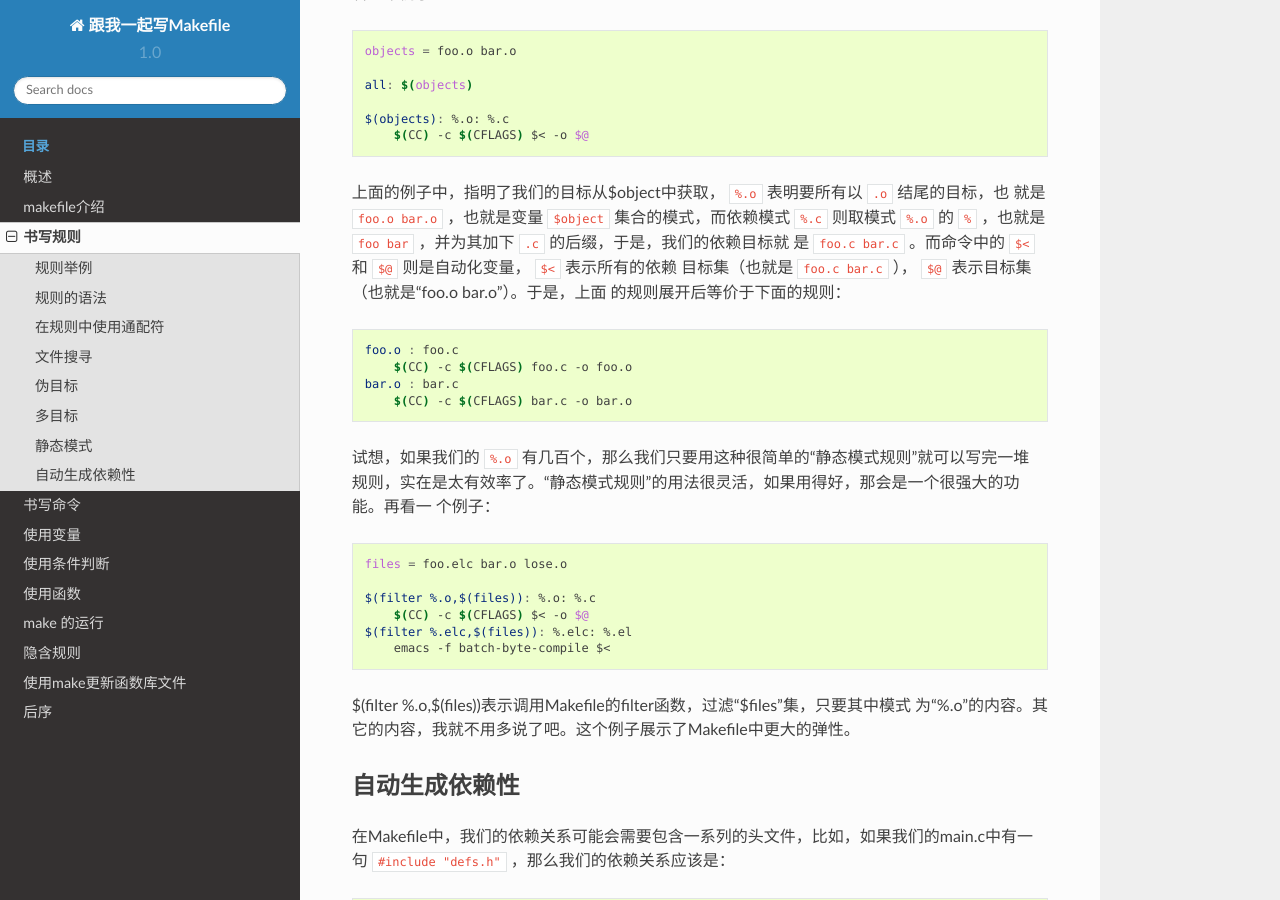
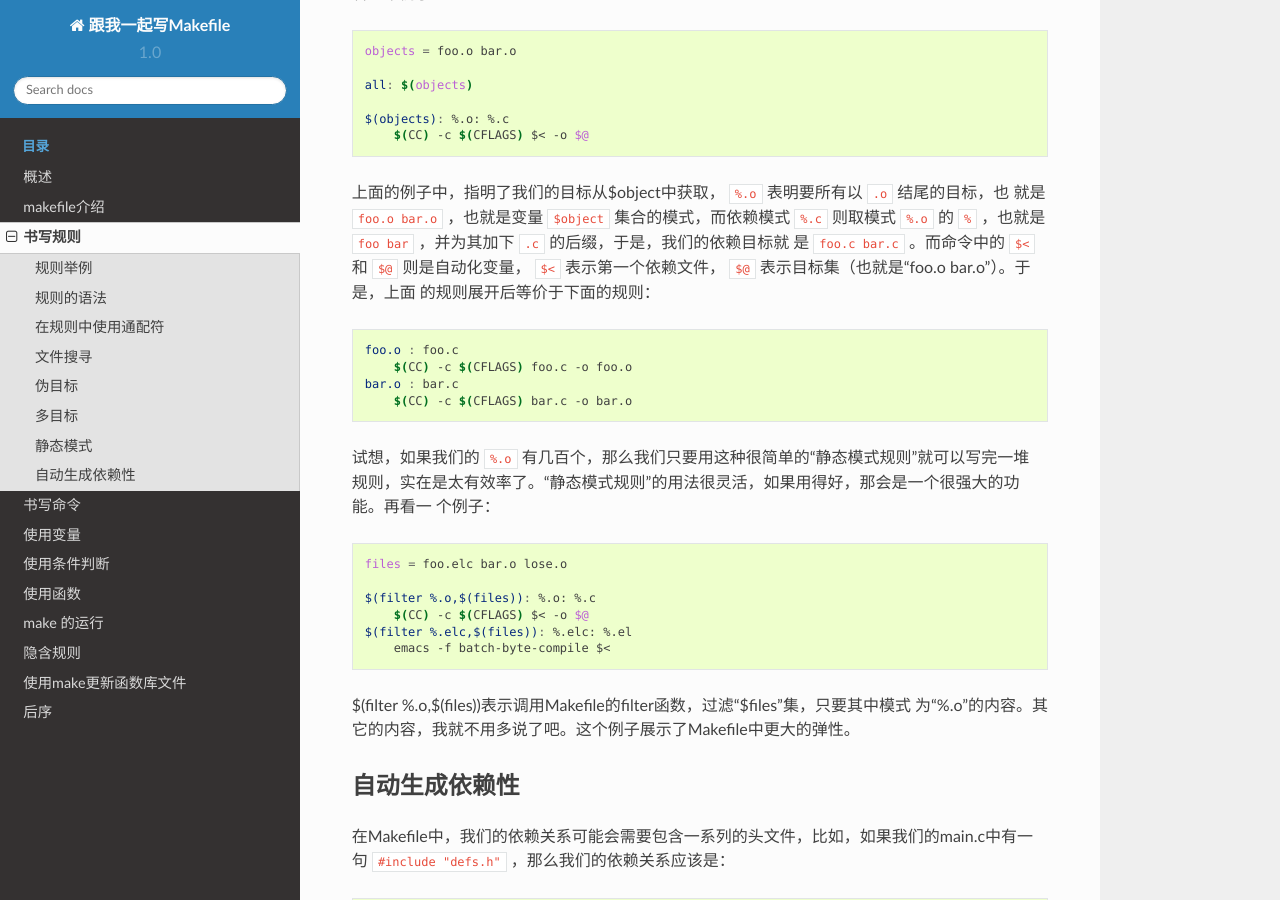
Before and after one commit to seisman/how-to-write-makefile, a Sphinx documentation site: the page built from source/rules.rst, in a window 1280 px wide and 900 px high, scrolled down 7054 px. Built offline with Sphinx 7.4.7 and the Read the Docs theme 2.0.0, drawn with Linux system fonts in a browser that asks for light colours.

Commit message:
修改一个 $< 描述错误 (#16)

```diff
--- a/source/rules.rst
+++ b/source/rules.rst
@@ -342,8 +342,8 @@ prereq-parrterns是目标的依赖模式，它对target-parrtern形成的模式
 上面的例子中，指明了我们的目标从$object中获取， ``%.o`` 表明要所有以 ``.o`` 结尾的目标，也
 就是 ``foo.o bar.o`` ，也就是变量 ``$object`` 集合的模式，而依赖模式 ``%.c`` 则取模式
 ``%.o`` 的 ``%`` ，也就是 ``foo bar`` ，并为其加下 ``.c`` 的后缀，于是，我们的依赖目标就
-是 ``foo.c bar.c`` 。而命令中的 ``$<`` 和 ``$@`` 则是自动化变量， ``$<`` 表示所有的依赖
-目标集（也就是 ``foo.c bar.c`` ）， ``$@`` 表示目标集（也就是“foo.o bar.o”）。于是，上面
+是 ``foo.c bar.c`` 。而命令中的 ``$<`` 和 ``$@`` 则是自动化变量， ``$<`` 表示第一个依赖文件，
+``$@`` 表示目标集（也就是“foo.o bar.o”）。于是，上面
 的规则展开后等价于下面的规则：
 
 .. code-block:: makefile
```
